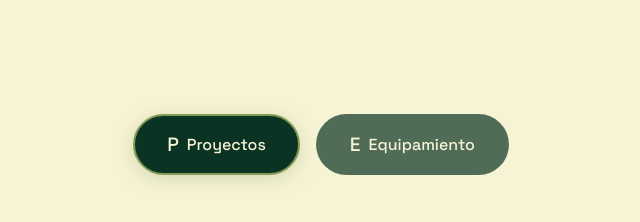
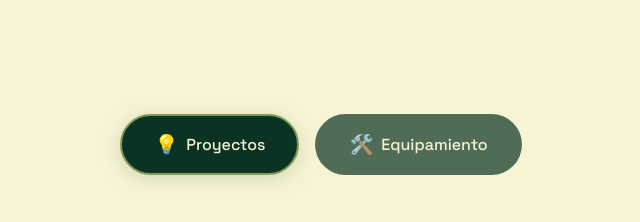
Before and after one commit to ornemeolans/portfolio, a React (Vite) app: page / in a window 1280 px wide. Shown: the part 1160-1382 px from the top of the page, without its empty margins (319-959 px from the left). Built offline with nearby package versions, Linux system fonts and the light colour scheme.

Commit message:
Correccion de emojis

```diff
--- a/src/components/Projects/Projects.jsx
+++ b/src/components/Projects/Projects.jsx
@@ -106,14 +106,14 @@ function Projects() {
             className={`projects__tab ${activeTab === 'projects' ? 'projects__tab--active' : ''}`}
             onClick={() => setActiveTab('projects')}
           >
-            <span className="projects__tab-icon">P</span>
+            <span className="projects__tab-icon">💡</span>
             Proyectos
           </button>
           <button
             className={`projects__tab ${activeTab === 'skills' ? 'projects__tab--active' : ''}`}
             onClick={() => setActiveTab('skills')}
           >
-            <span className="projects__tab-icon">E</span>
+            <span className="projects__tab-icon">🛠️</span>
             Equipamiento
           </button>
         </div>
```
